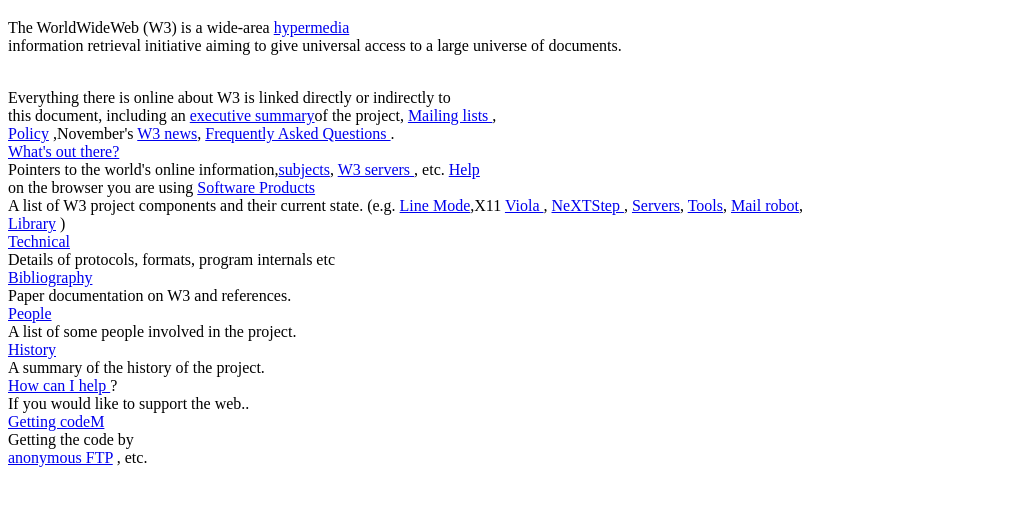
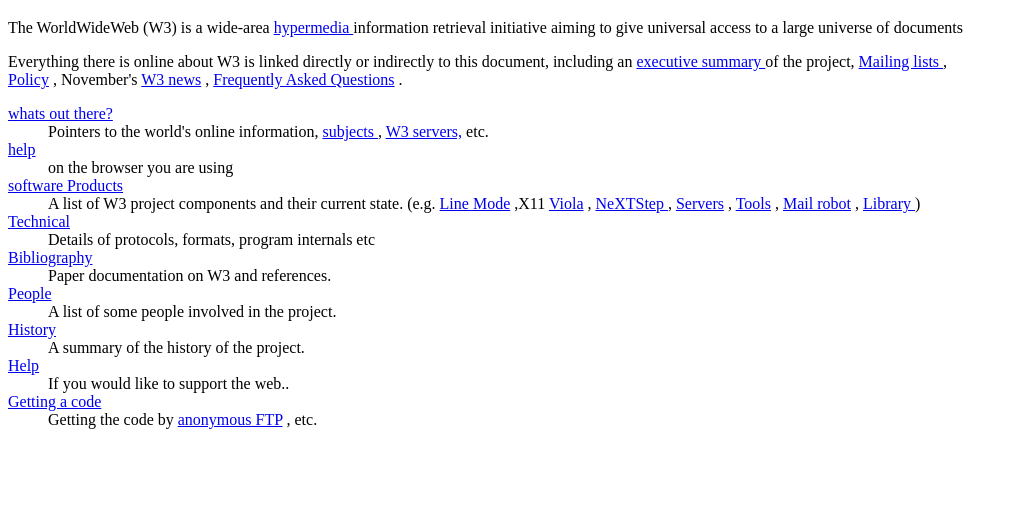
Before and after one commit to kymharriesdawisespiritu/world-first-website, a plain HTML site: page index.html in a window 1280 px wide. Shown: the part 61-566 px from the top of the page, without its empty margins (0-1018 px from the left). Drawn offline with Linux system fonts and the light colour scheme.

Commit message:
project changes

```diff
--- a/index.html
+++ b/index.html
@@ -9,92 +9,88 @@
     <h1>wide web</h1>
     <p>
       The WorldWideWeb (W3) is a wide-area
-      <a href="https://info.cern.ch/hypertext/WWW/WhatIs.html">hypermedia</a>
-      <br />
+      <a href="https://info.cern.ch/hypertext/WWW/WhatIs.html">hypermedia </a>
       information retrieval initiative aiming to give universal access to a
-      large universe of documents.
-      <br />
-      <br />
+      large universe of documents
     </p>
     <p>
       Everything there is online about W3 is linked directly or indirectly to
-      <br />this document, including an
+      this document, including an
       <a href="https://info.cern.ch/hypertext/WWW/Summary.html"
-        >executive summary</a
+        >executive summary </a
       >of the project,
       <a
         href="https://info.cern.ch/hypertext/WWW/Administration/Mailing/Overview.html"
         >Mailing lists </a
-      >,
-      <br />
-      <a href="https://info.cern.ch/hypertext/WWW/Policy.html">Policy</a>
-      ,November's
-      <a href="https://info.cern.ch/hypertext/WWW/News/9211.html">W3 news</a>,
+      >, <br />
+      <a href="https://info.cern.ch/hypertext/WWW/Policy.html">Policy</a> ,
+      November's
+      <a href="https://info.cern.ch/hypertext/WWW/News/9211.html">W3 news</a> ,
       <a href="https://info.cern.ch/hypertext/WWW/FAQ/List.html"
-        >Frequently Asked Questions </a
-      >.
+        >Frequently Asked Questions</a
+      >
+      .
+    </p>
+    <dt>
+      <a href="https://info.cern.ch/hypertext/DataSources/Top.html"
+        >whats out there?</a>
+        <dd>Pointers to the world's online information,
+            <a href="https://info.cern.ch/hypertext/DataSources/bySubject/Overview.html">subjects </a>,
+            <a href="https://info.cern.ch/hypertext/DataSources/WWW/Servers.html"> W3 servers,</a>
+             etc.
+        </dd>
+    </dt>
+    <dt><a href="https://info.cern.ch/hypertext/WWW/Help.html">help</a>
+    <dd>on the browser you are using</dd>
+    </dt>
+    <dt>
+        <a href="https://info.cern.ch/hypertext/WWW/Status.html">
+            software Products</a>
+            <dd>A list of W3 project components and their current state. (e.g.
+             <a href="https://info.cern.ch/hypertext/WWW/LineMode/Browser.html">Line Mode</a>
+             ,X11
+             <a href="https://info.cern.ch/hypertext/WWW/Status.html#35">Viola</a>
+             ,
+             <a href="https://info.cern.ch/hypertext/WWW/NeXT/WorldWideWeb.html">NeXTStep </a>
+             ,
+             <a href="https://info.cern.ch/hypertext/WWW/Daemon/Overview.html">Servers</a>
+               ,
+             <a href="https://info.cern.ch/hypertext/WWW/Tools/Overview.html">Tools</a>
+             ,
+             <a href="https://info.cern.ch/hypertext/WWW/MailRobot/Overview.html">Mail robot</a>
+             ,
+            <a href="https://info.cern.ch/hypertext/WWW/Status.html#57">Library </a>)</dd>
+    </dt>
+    <dt>
+        <a href="https://info.cern.ch/hypertext/WWW/Technical.html">Technical</a>
+            <dd>Details of protocols, formats, program internals etc</dd>
 
-      <br />
-      <a href="https://info.cern.ch/hypertext/DataSources/Top.html"
-        >What's out there?</a
-      >
-      <br />Pointers to the world's online information,<a
-        href="https://info.cern.ch/hypertext/DataSources/bySubject/Overview.html"
-        >subjects</a
-      >,
-      <a href="https://info.cern.ch/hypertext/DataSources/WWW/Servers.html"
-        >W3 servers </a
-      >, etc.
-      <a href="https://info.cern.ch/hypertext/WWW/Help.html">Help</a>
-      <br />on the browser you are using
-      <a href="https://info.cern.ch/hypertext/WWW/Status.html"
-        >Software Products</a
-      >
-      <br />A list of W3 project components and their current state. (e.g.
-      <a href="https://info.cern.ch/hypertext/WWW/LineMode/Browser.html"
-        >Line Mode</a
-      >,X11
-      <a href="https://info.cern.ch/hypertext/WWW/Status.html#35">Viola </a>,
-      <a href="https://info.cern.ch/hypertext/WWW/NeXT/WorldWideWeb.html"
-        >NeXTStep </a
-      >,
-      <a href="https://info.cern.ch/hypertext/WWW/Daemon/Overview.html"
-        >Servers</a
-      >,
-      <a href="https://info.cern.ch/hypertext/WWW/Tools/Overview.html">Tools</a
-      >,
-      <a href="https://info.cern.ch/hypertext/WWW/MailRobot/Overview.html"
-        >Mail robot</a
-      >, <br /><a href="https://info.cern.ch/hypertext/WWW/Status.html#57"
-        >Library</a
-      >
-      ) <br /><a href="https://info.cern.ch/hypertext/WWW/Technical.html">
-        Technical</a
-      >
-      <br />Details of protocols, formats, program internals etc <br /><a
-        href="https://info.cern.ch/hypertext/WWW/Bibliography.html"
-        >Bibliography</a
-      >
-      <br />Paper documentation on W3 and references. <br /><a
-        href="https://info.cern.ch/hypertext/WWW/People.html"
-        >People</a
-      >
-      <br />A list of some people involved in the project. <br /><a
-        href="https://info.cern.ch/hypertext/WWW/History.html"
-        >History</a
-      >
-      <br />A summary of the history of the project. <br /><a
-        href="https://info.cern.ch/hypertext/WWW/Helping.html"
-        >How can I help </a
-      >? <br />If you would like to support the web.. <br /><a
-        href="https://info.cern.ch/hypertext/README.html"
-        >Getting codeM</a
-      >
-      <br />Getting the code by <br /><a
-        href="https://info.cern.ch/hypertext/WWW/LineMode/Defaults/Distribution.html"
-        >anonymous FTP</a
-      >
-      , etc.
-    </p>
+    </dt>
+    <dt>
+        <a href="https://info.cern.ch/hypertext/WWW/Bibliography.html">Bibliography</a>
+            <dd>Paper documentation on W3 and references.</dd>
+
+    </dt>
+    <dt>
+        <a href="https://info.cern.ch/hypertext/WWW/People.html">People</a>
+            <dd>A list of some people involved in the project.</dd>
+
+    </dt>
+    <dt>
+        <a href="https://info.cern.ch/hypertext/WWW/History.html">History</a>
+            <dd>A summary of the history of the project.</dd>
+
+    </dt>
+    <dt>
+        <a href="https://info.cern.ch/hypertext/WWW/Helping.html">Help</a>
+            <dd>If you would like to support the web..</dd>
+
+    </dt>
+    <dt>
+        <a href="https://info.cern.ch/hypertext/README.html">Getting a code</a>
+            <dd>Getting the code by
+                <a href="https://info.cern.ch/hypertext/WWW/LineMode/Defaults/Distribution.html">anonymous FTP</a> , etc.</dd>
+
+    </dt>
   </body>
 </html>
```
